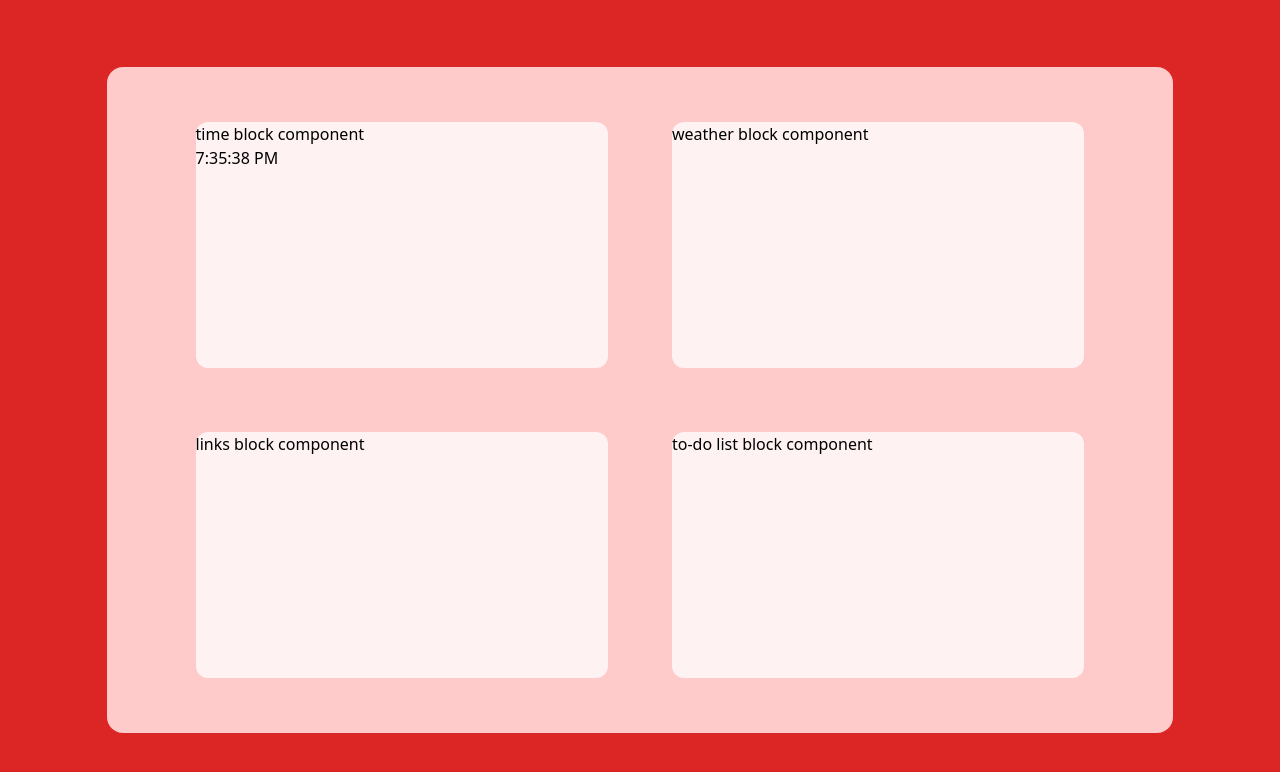
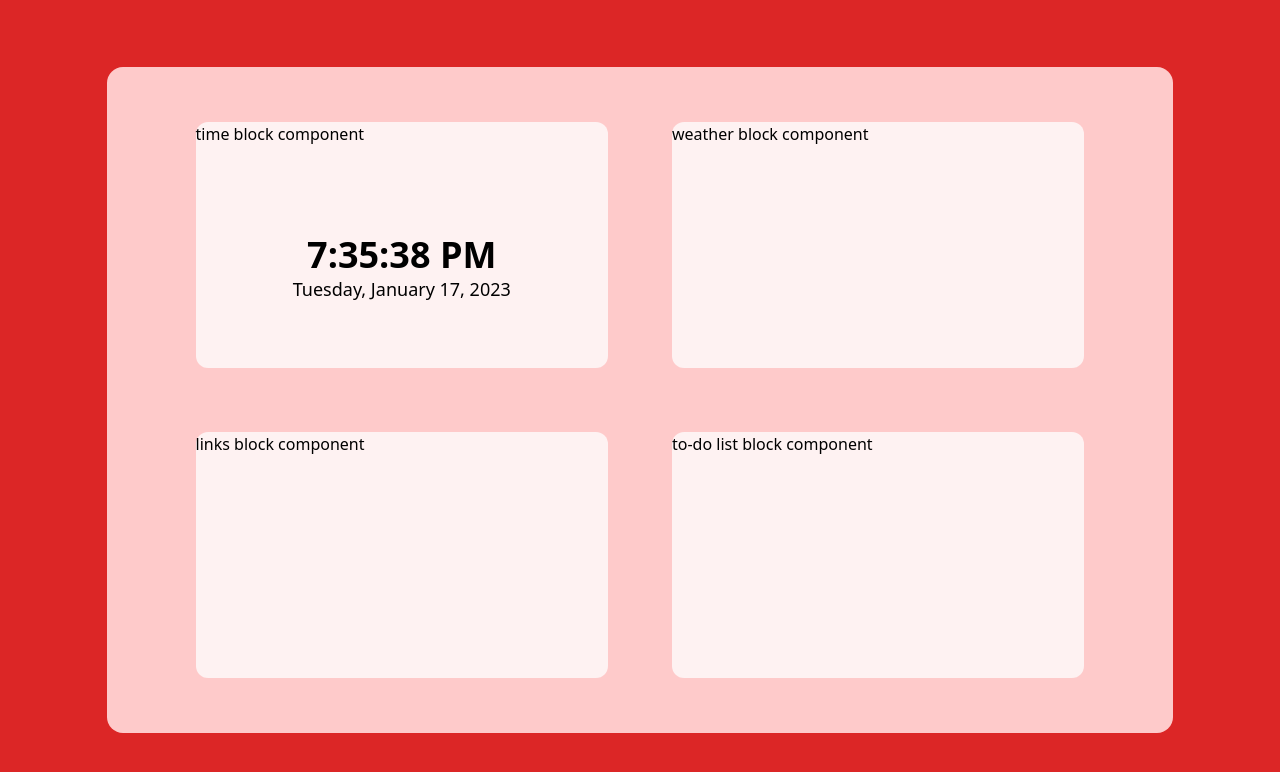
Before and after one commit to atklenner/homepage, a React (Vite) app: page / in a window 1280 px wide. Shown: the top 772 px of the page. Built offline with nearby package versions, Linux system fonts and the light colour scheme.

Commit message:
time widget now displays date and time nicely

```diff
--- a/src/components/Time.jsx
+++ b/src/components/Time.jsx
@@ -2,6 +2,13 @@ import {useState, useEffect} from "react";
 
 function Time() {
   let [time, setTime] = useState(new Date());
+
+  const options = {
+    weekday: "long",
+    year: "numeric",
+    month: "long",
+    day: "numeric",
+  };
 
   useEffect(() => {
     let timer = setInterval(() => {
@@ -13,7 +20,10 @@ function Time() {
     })
   })
   return (
-    <p>{time.toLocaleTimeString()}</p>
+    <div className="flex justify-center items-center h-full flex-col">
+      <p className="text-4xl font-bold">{time.toLocaleTimeString()}</p>
+      <p className="text-lg">{time.toLocaleDateString("en-US", options)}</p>
+    </div>
   )
 }
 
```
